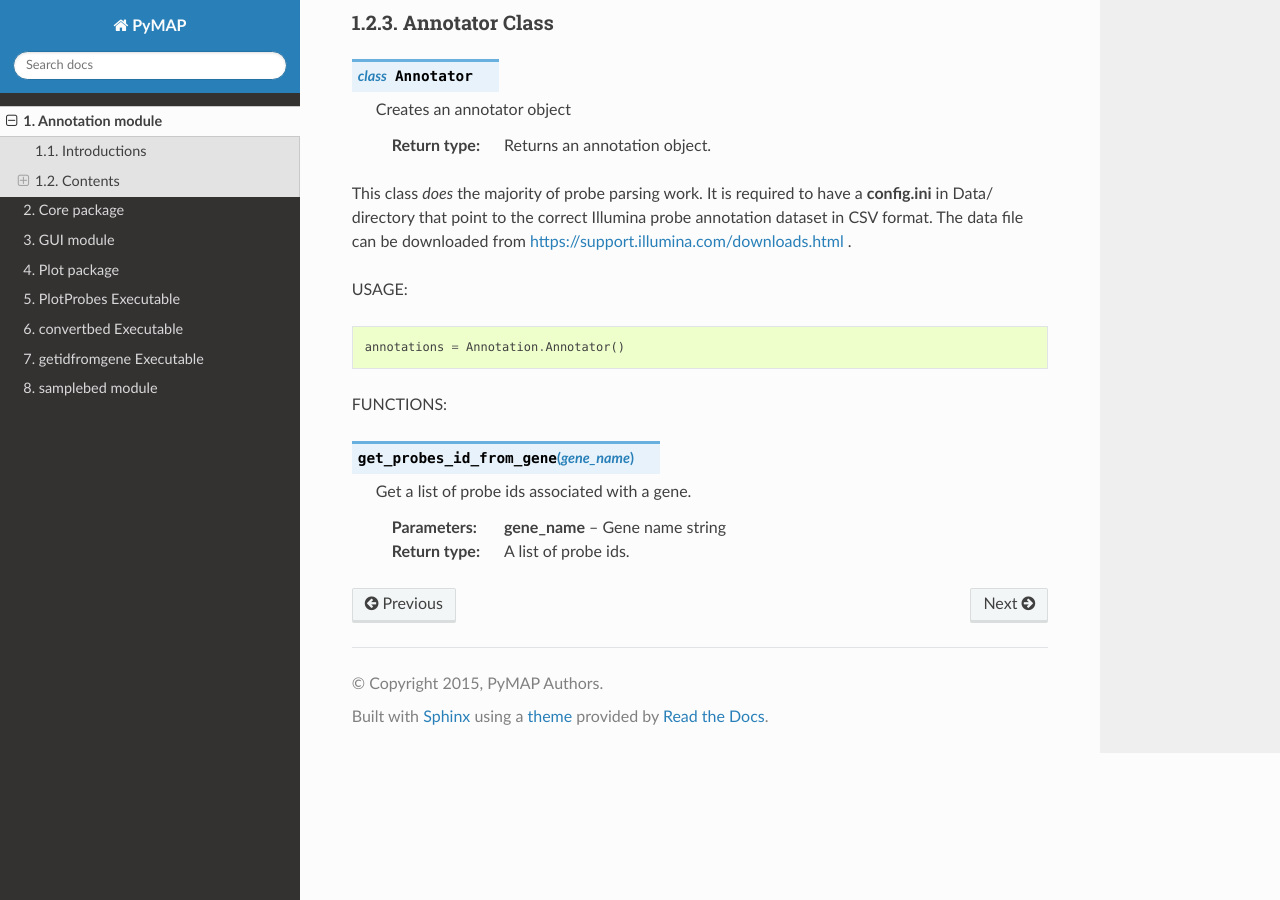
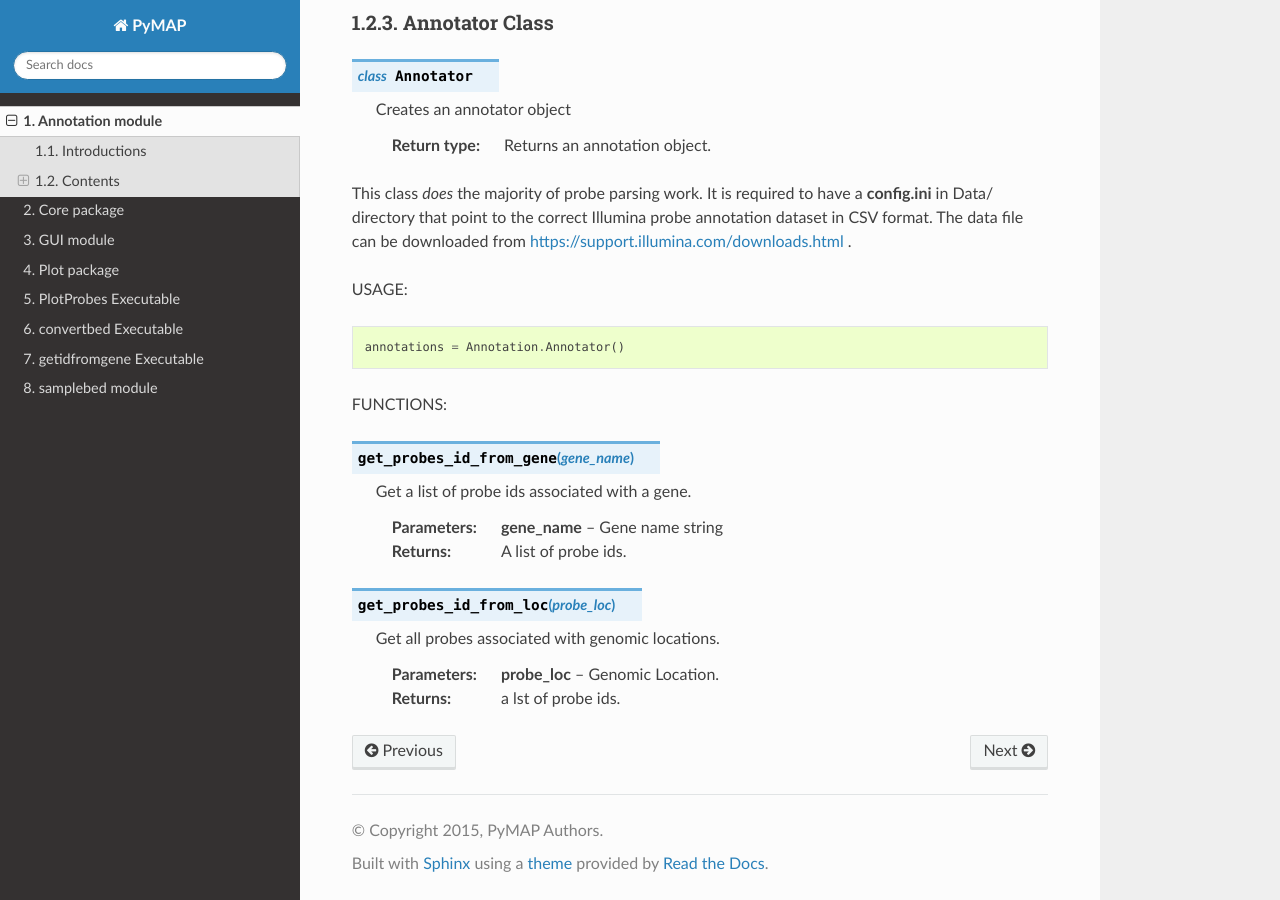
Before and after one commit to AminMahpour/PyMAP, a Sphinx documentation site: the page built from docs/Annotation.rst, in a window 1280 px wide and 900 px high, scrolled down 1270 px. Built offline with Sphinx 7.4.7 and the Read the Docs theme 2.0.0, drawn with Linux system fonts in a browser that asks for light colours.

Commit message:
updated documentations.

```diff
--- a/docs/Annotation.rst
+++ b/docs/Annotation.rst
@@ -86,4 +86,11 @@ FUNCTIONS:
     Get a list of probe ids associated with a gene.
 
     :param gene_name: Gene name string
-    :rtype: A list of probe ids.
+    :return: A list of probe ids.
+
+.. function:: get_probes_id_from_loc(probe_loc)
+
+    Get all probes associated with genomic locations.
+
+    :param probe_loc: Genomic Location.
+    :return: a lst of probe ids.
```
